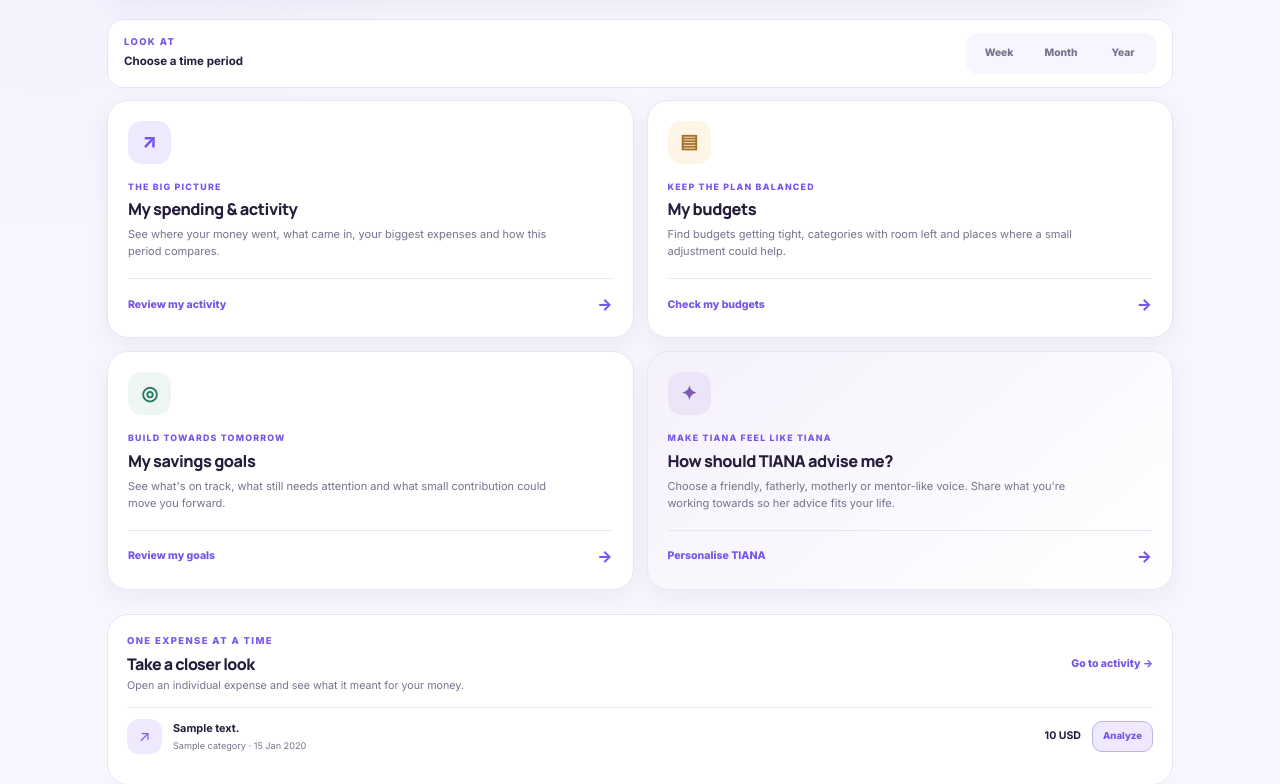
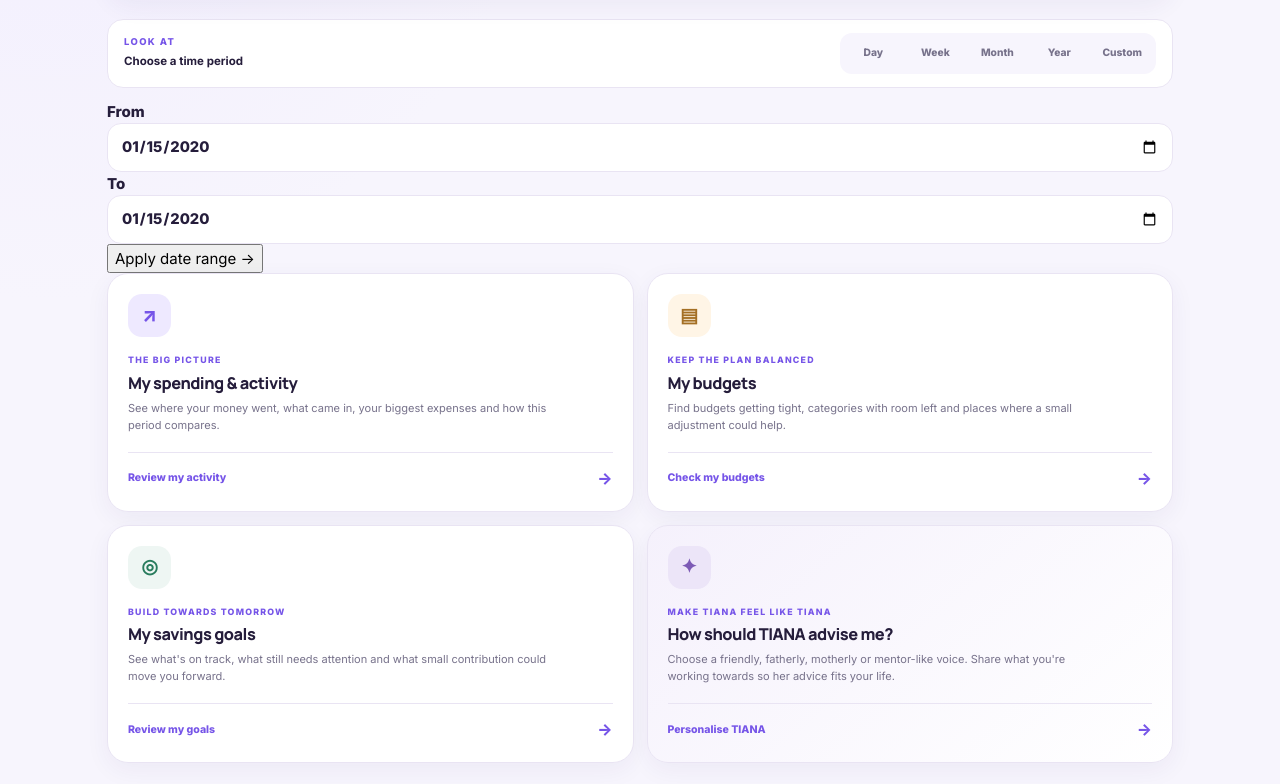
Before and after one commit to fosing123/money, a Django app: template src/templates/expense_analyzer/analyzer.html in a window 1280 px wide. Shown: the part 328-1112 px from the top of the page. Run offline with Django 5.2, Linux system fonts and the light colour scheme; the template is opened without the code that fills it: most values are stand-ins (such as "Sample title", 1, 10 or a date in 2020); some libraries are stand-ins or nearby versions.

Commit message:
feat(analyzer): add daily and custom date range controls

```diff
--- a/src/templates/expense_analyzer/analyzer.html
+++ b/src/templates/expense_analyzer/analyzer.html
@@ -16,10 +16,17 @@
   <div class="analysis-centre-toolbar">
     <div><span class="analysis-centre-label">LOOK AT</span><strong>Choose a time period</strong></div>
     <div class="analysis-period-picker" role="group" aria-label="Analysis period">
+      <button type="button" data-centre-period="day" class="{% if period == 'day' %}is-active{% endif %}" aria-pressed="{% if period == 'day' %}true{% else %}false{% endif %}">Day</button>
       <button type="button" data-centre-period="week" class="{% if period == 'week' %}is-active{% endif %}" aria-pressed="{% if period == 'week' %}true{% else %}false{% endif %}">Week</button>
       <button type="button" data-centre-period="month" class="{% if period == 'month' %}is-active{% endif %}" aria-pressed="{% if period == 'month' %}true{% else %}false{% endif %}">Month</button>
       <button type="button" data-centre-period="year" class="{% if period == 'year' %}is-active{% endif %}" aria-pressed="{% if period == 'year' %}true{% else %}false{% endif %}">Year</button>
+      <button type="button" data-centre-period="custom" class="{% if period == 'custom' %}is-active{% endif %}" aria-pressed="{% if period == 'custom' %}true{% else %}false{% endif %}">Custom</button>
     </div>
+  </div>
+  <div class="analysis-custom-range {% if period != 'custom' %}is-hidden{% endif %}" data-custom-range>
+    <label>From <input type="date" value="{{ selected_start_date|date:'Y-m-d' }}" max="{{ today|date:'Y-m-d' }}" data-analysis-start-date></label>
+    <label>To <input type="date" value="{{ selected_end_date|date:'Y-m-d' }}" max="{{ today|date:'Y-m-d' }}" data-analysis-end-date></label>
+    <button type="button" class="analysis-custom-apply" data-centre-custom-apply>Apply date range <span>→</span></button>
   </div>
 
   <div class="analysis-choice-grid">
@@ -75,17 +82,60 @@
 {% block extra_js %}
 <script>
 document.addEventListener("DOMContentLoaded", () => {
-  document.querySelectorAll("[data-centre-period]").forEach((button) => {
-    button.addEventListener("click", () => {
-      document.querySelectorAll("[data-centre-period]").forEach((item) => {
-        item.classList.toggle("is-active", item === button);
-        item.setAttribute("aria-pressed", item === button ? "true" : "false");
+  const periodButtons = document.querySelectorAll("[data-centre-period]");
+  const range = document.querySelector("[data-custom-range]");
+  const startInput = document.querySelector("[data-analysis-start-date]");
+  const endInput = document.querySelector("[data-analysis-end-date]");
+  const activityAction = document.querySelector('[data-analysis-open][data-analysis-scope="activity"]');
+
+  const setPeriod = (period) => {
+    periodButtons.forEach((item) => {
+      const active = item.dataset.centrePeriod === period;
+      item.classList.toggle("is-active", active);
+      item.setAttribute("aria-pressed", active ? "true" : "false");
+    });
+    if (range) range.classList.toggle("is-hidden", period !== "custom");
+    document.querySelectorAll("[data-analysis-open]").forEach((action) => {
+      action.dataset.analysisPeriod = period;
+      if (period === "custom") {
+        action.dataset.analysisStartDate = startInput?.value || "";
+        action.dataset.analysisEndDate = endInput?.value || "";
+      } else {
+        delete action.dataset.analysisStartDate;
+        delete action.dataset.analysisEndDate;
+      }
+    });
+  };
+
+  periodButtons.forEach((button) => {
+    button.addEventListener("click", () => setPeriod(button.dataset.centrePeriod));
+  });
+  document.querySelector("[data-centre-custom-apply]")?.addEventListener("click", () => {
+    const start = startInput?.value || "";
+    const end = endInput?.value || "";
+    if (!start || !end) {
+      window.alert("Choose both dates before applying your custom range.");
+      return;
+    }
+    if (start > end) {
+      window.alert("The start date must be on or before the end date.");
+      return;
+    }
+    setPeriod("custom");
+    document.querySelectorAll("[data-analysis-open]").forEach((action) => {
+      action.dataset.analysisStartDate = start;
+      action.dataset.analysisEndDate = end;
+    });
+    activityAction?.click();
+  });
+
+  [startInput, endInput].forEach((input) => input?.addEventListener("change", () => {
+    if (startInput.value && endInput.value) {
+      document.querySelectorAll("[data-analysis-open]").forEach((action) => {
+        action.dataset.analysisStartDate = startInput.value;
+        action.dataset.analysisEndDate = endInput.value;
       });
-      document.querySelectorAll("[data-analysis-open]").forEach((action) => {
-        action.dataset.analysisPeriod = button.dataset.centrePeriod;
-      });
-    });
-  });
-});
-</script>
+    }
+  }));
+});</script>
 {% endblock %}
```
